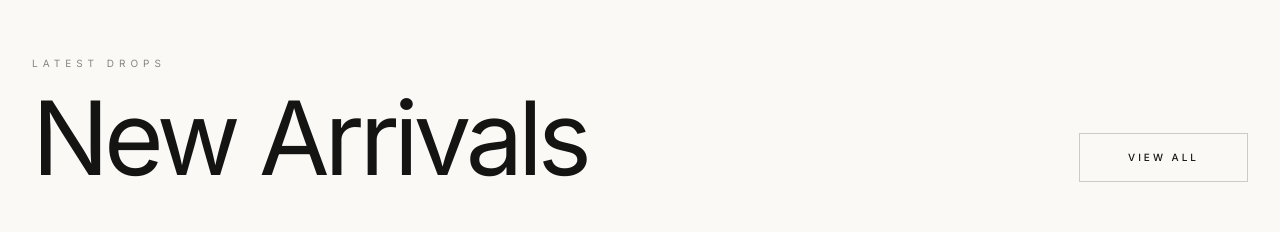
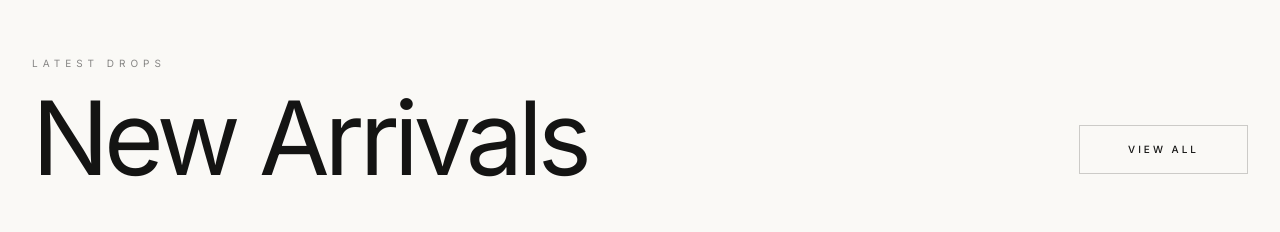
Before and after one commit to Rao-automates/kaaj-official-store, a Next.js app: page / in a window 1280 px wide. Shown: the part 3000-3232 px from the top of the page. Built offline with nearby package versions, Linux system fonts and the light colour scheme; no server answers; a web font is replaced by a local one.

Commit message:
Fix FadeIn component types to accept className

```diff
--- a/src/components/ui/FadeIn.tsx
+++ b/src/components/ui/FadeIn.tsx
@@ -35,6 +35,7 @@ interface FadeInProps {
   delay?: number;
   direction?: "up" | "down" | "left" | "right" | "none";
   fullWidth?: boolean;
+  className?: string;
 }
 
 export default function FadeIn({
@@ -42,6 +43,7 @@ export default function FadeIn({
   delay = 0,
   direction = "up",
   fullWidth = false,
+  className,
 }: FadeInProps) {
   const ref = useRef<HTMLDivElement>(null);
   const [isVisible, setIsVisible] = useState(false);
@@ -68,7 +70,8 @@ export default function FadeIn({
       className={cn(
         "transition-opacity duration-700 ease-out",
         isVisible ? "opacity-100" : "opacity-0",
-        fullWidth ? "w-full" : ""
+        fullWidth ? "w-full" : "",
+        className
       )}
       style={delay > 0 ? { transitionDelay: `${delay}s` } : undefined}
     >
```
